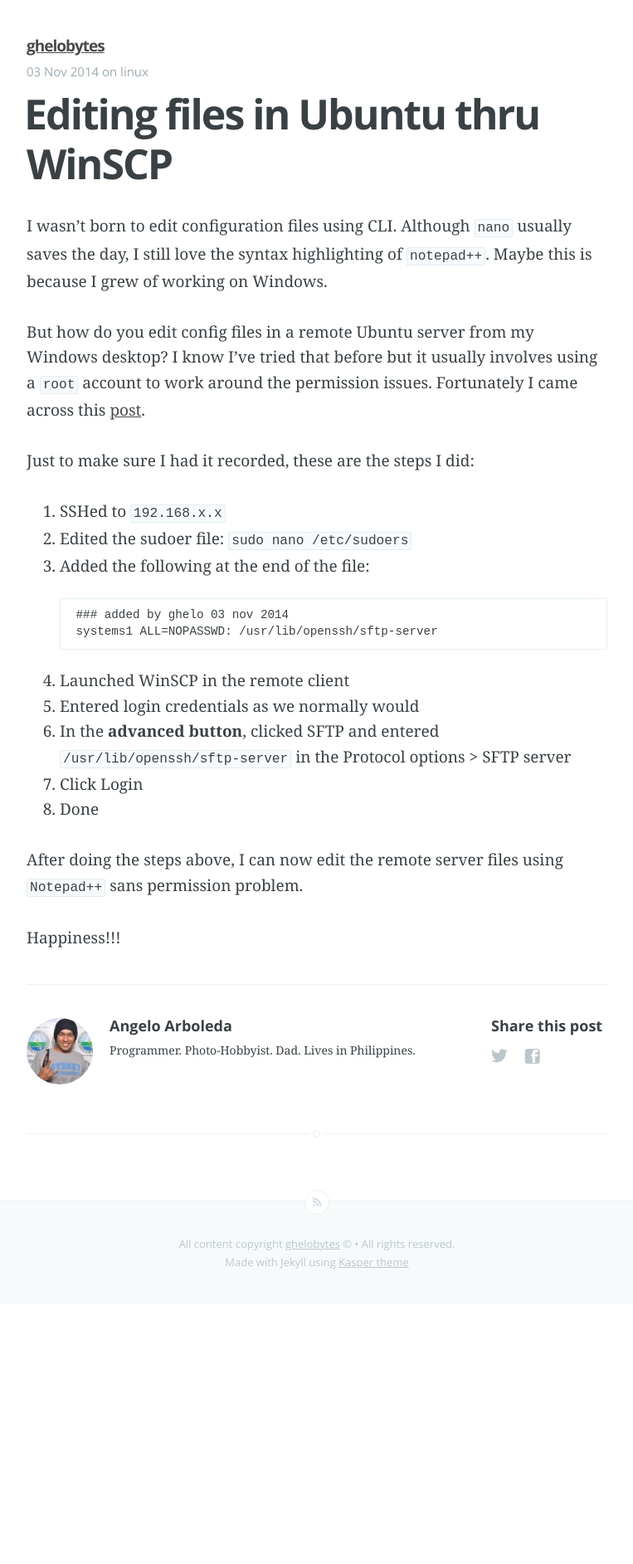
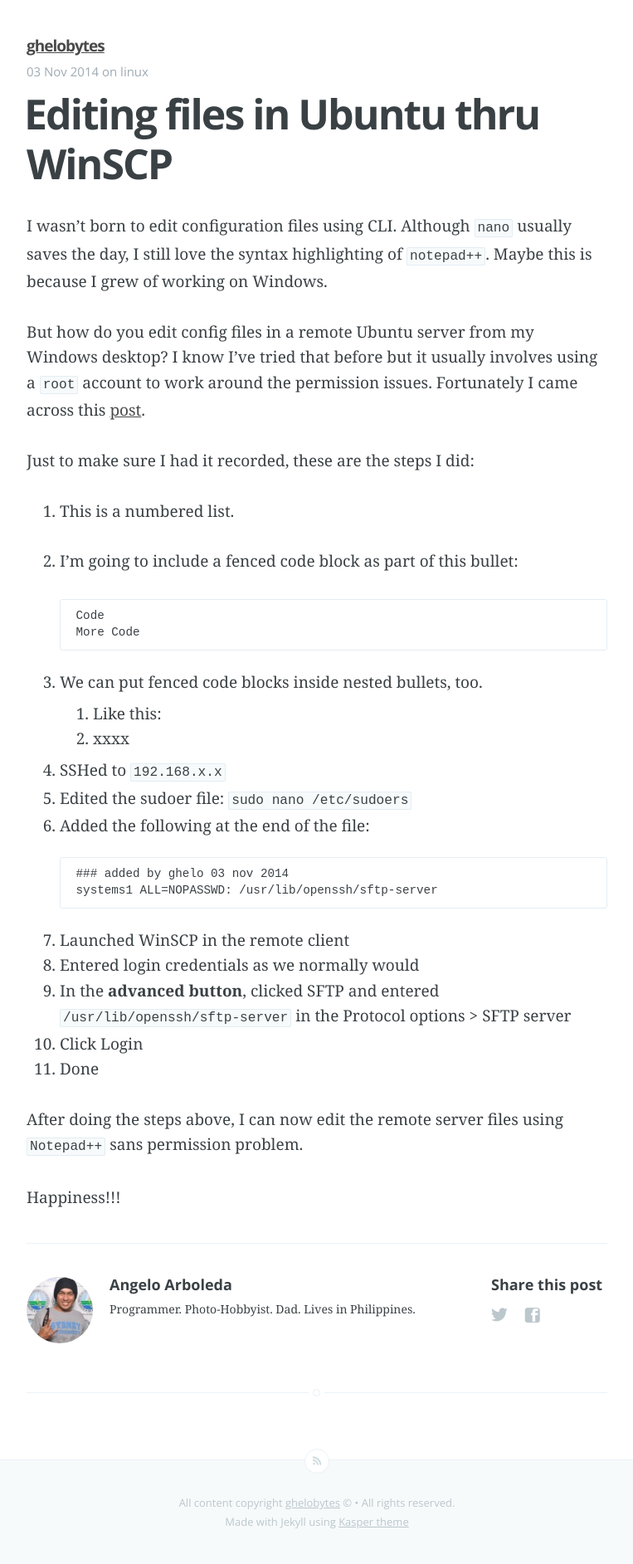
Before and after one commit to ghelobytes/ghelobytes.github.io, a Jekyll site: the page built from _posts/2014-11-03-editing-files-in-ubuntu-thru-winscp.md, in a window 1280 px wide. Shown: the whole page at 83% size, without its empty margins (258-1021 px from the left). Built offline with Jekyll 4.4.1, drawn with Linux system fonts in a browser that asks for light colours; Markdown is read by kramdown in place of the engine named in the settings; before the commit the page ends 1572 px from its top, so only the background shows below that.

Commit message:
Update 2014-11-03-editing-files-in-ubuntu-thru-winscp.md

````diff
--- a/_posts/2014-11-03-editing-files-in-ubuntu-thru-winscp.md
+++ b/_posts/2014-11-03-editing-files-in-ubuntu-thru-winscp.md
@@ -11,6 +11,19 @@ But how do you edit config files in a remote Ubuntu server from my Windows deskt
 Fortunately I came across this [post](https://holisticsecurity.wordpress.com/2012/09/03/open-files-ubuntu-root-from-winscp-remotely/).
 
 Just to make sure I had it recorded, these are the steps I did:
+
+
+1. This is a numbered list.
+2. I'm going to include a fenced code block as part of this bullet:
+
+    ```
+    Code
+    More Code
+    ```
+
+3. We can put fenced code blocks inside nested bullets, too.
+   1. Like this:
+   2. xxxx
 
 1. SSHed to `192.168.x.x`
 2. Edited the sudoer file: `sudo nano /etc/sudoers`
````
